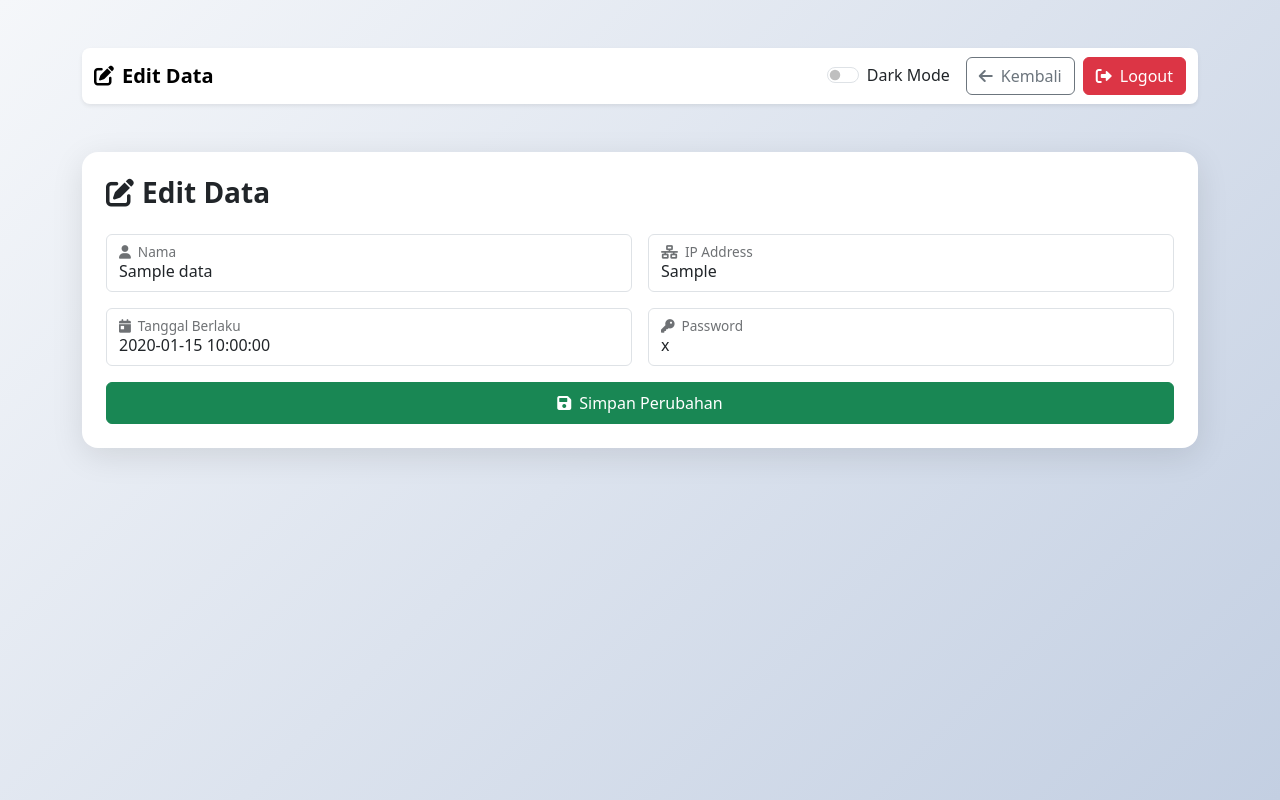
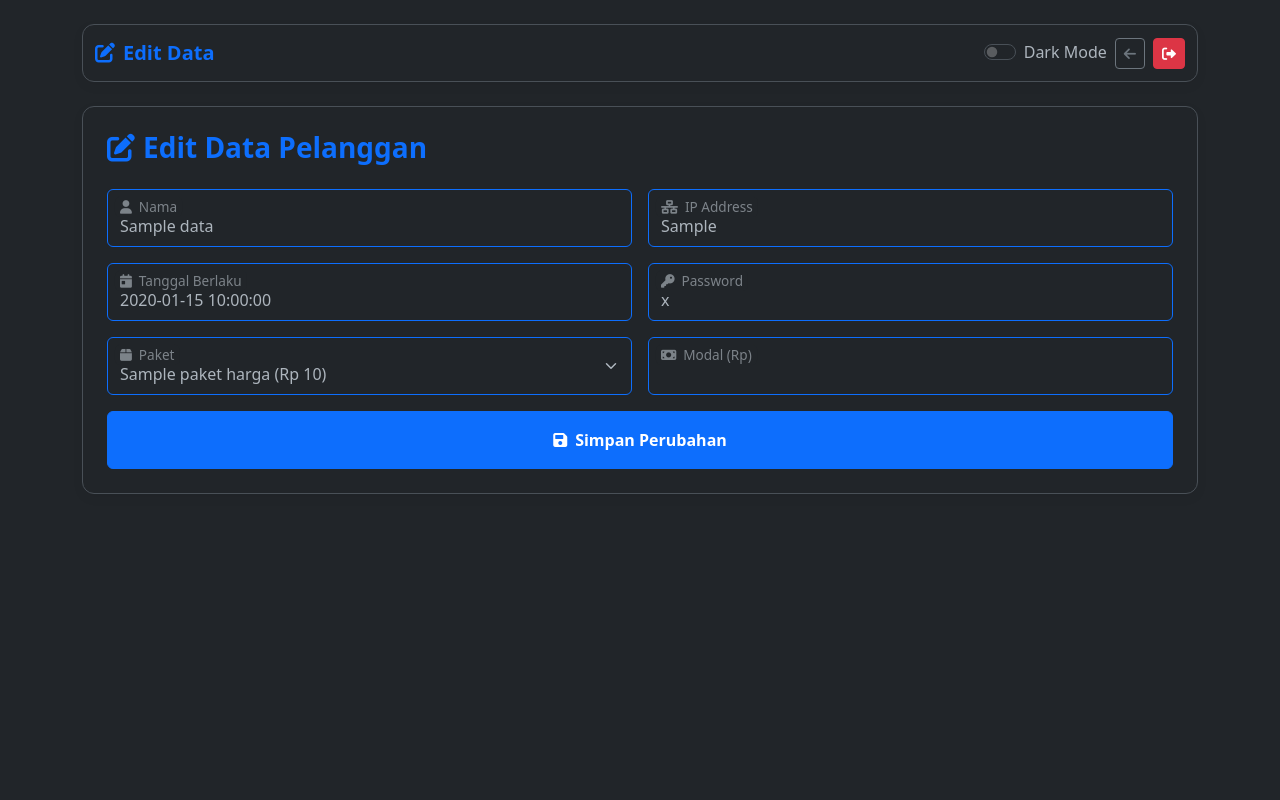
Before and after one commit to orlin24/adminpanel, a Flask app: template templates/edit.html in a window 1280 px wide. Run offline with Flask 3, Linux system fonts and the light colour scheme; the template is opened without the code that fills it: most values are stand-ins (such as "Sample title", 1, 10 or a date in 2020).

Commit message:
Update edit.html

```diff
--- a/templates/edit.html
+++ b/templates/edit.html
@@ -1,141 +1,154 @@
-<!-- edit.html -->
 <!DOCTYPE html>
-<html lang="id" data-bs-theme="light">
+<html lang="id" data-bs-theme="dark">
 <head>
   <meta charset="UTF-8" />
   <meta name="viewport" content="width=device-width, initial-scale=1" />
   <title>Edit Data</title>
-    <link
-      href="https://cdn.jsdelivr.net/npm/bootstrap@5.3.0/dist/css/bootstrap.min.css"
-      rel="stylesheet"
-    />
-    <link
-      href="https://cdnjs.cloudflare.com/ajax/libs/font-awesome/6.0.0/css/all.min.css"
-      rel="stylesheet"
-    />
+  <link href="https://cdn.jsdelivr.net/npm/bootstrap@5.3.0/dist/css/bootstrap.min.css" rel="stylesheet"/>
+  <link href="https://cdnjs.cloudflare.com/ajax/libs/font-awesome/6.0.0/css/all.min.css" rel="stylesheet"/>
   <style>
     body {
-        background: linear-gradient(135deg, #f5f7fa 0%, #c3cfe2 100%);
+      background-color: #f8f9fa;
       min-height: 100vh;
+      transition: background 0.3s ease;
     }
-      .card {
-        border-radius: 1rem;
-        box-shadow: 0 8px 32px rgba(0, 0, 0, 0.1);
+    [data-bs-theme="dark"] body {
+      background-color: #212529;
+    }
+    .card-custom {
+      background: var(--bs-body-bg);
+      border: 1px solid var(--bs-border-color);
+      border-radius: 0.75rem;
+      box-shadow: 0 4px 12px rgba(0, 0, 0, 0.05);
+    }
+    .form-control:focus {
+      border-color: #6366f1;
+      box-shadow: 0 0 0 0.25rem rgba(99, 102, 241, 0.25);
     }
   </style>
 </head>
-  <body class="container py-5">
-    <nav class="navbar navbar-expand-lg bg-white rounded-3 shadow-sm mb-5">
+<body class="container py-4">
+  <!-- Navbar -->
+  <nav class="navbar navbar-expand-lg card-custom mb-4">
     <div class="container-fluid">
-        <a class="navbar-brand fw-bold" href="#"
-          ><i class="fas fa-edit me-2"></i>Edit Data</a
-        >
-        <div class="d-flex align-items-center">
-          <div class="form-check form-switch me-3">
-            <input class="form-check-input" type="checkbox" id="themeSwitch" />
-            <label class="form-check-label" for="themeSwitch">Dark Mode</label>
+      <a class="navbar-brand fw-bold text-primary">
+        <i class="fas fa-edit me-2"></i>Edit Data
+      </a>
+      <div class="d-flex align-items-center gap-2">
+        <div class="form-check form-switch">
+          <input class="form-check-input" type="checkbox" id="themeSwitch">
+          <label class="form-check-label d-none d-sm-block" for="themeSwitch">Dark Mode</label>
         </div>
-          <a
-            href="{{ url_for('list_data') }}"
-            class="btn btn-outline-secondary me-2"
-          >
-            <i class="fas fa-arrow-left me-2"></i>Kembali
+        <a href="{{ url_for('list_data') }}" class="btn btn-outline-secondary btn-sm">
+          <i class="fas fa-arrow-left"></i>
         </a>
-          <a href="{{ url_for('logout') }}" class="btn btn-danger">
-            <i class="fas fa-sign-out-alt me-2"></i>Logout
+        <a href="{{ url_for('logout') }}" class="btn btn-danger btn-sm">
+          <i class="fas fa-sign-out-alt"></i>
         </a>
       </div>
     </div>
   </nav>
 
-    <div class="card border-0">
-      <div class="card-body p-4">
-        <h3 class="mb-4 fw-bold"><i class="fas fa-edit me-2"></i>Edit Data</h3>
+  <!-- Form Edit -->
+  <div class="card-custom p-4">
+    <h3 class="mb-4 fw-bold text-primary">
+      <i class="fas fa-edit me-2"></i>Edit Data Pelanggan
+    </h3>
 
     <form method="POST">
       <div class="row g-3">
-            <div class="col-md-6">
+        <div class="col-12 col-md-6">
           <div class="form-floating">
-                <input
-                  type="text"
-                  class="form-control"
+            <input type="text"
+                   class="form-control border-primary"
                    id="nama"
                    name="nama"
                    value="{{ data.nama }}"
-                  required
-                />
+                   required>
             <label for="nama"><i class="fas fa-user me-2"></i>Nama</label>
           </div>
         </div>
 
-            <div class="col-md-6">
+        <div class="col-12 col-md-6">
           <div class="form-floating">
-                <input
-                  type="text"
-                  class="form-control"
+            <input type="text"
+                   class="form-control border-primary"
                    id="ip"
                    name="ip"
                    value="{{ data.ip }}"
-                  required
-                />
-                <label for="ip"
-                  ><i class="fas fa-network-wired me-2"></i>IP Address</label
-                >
+                   required>
+            <label for="ip"><i class="fas fa-network-wired me-2"></i>IP Address</label>
           </div>
         </div>
 
-            <div class="col-md-6">
+        <div class="col-12 col-md-6">
           <div class="form-floating">
-                <input
-                  type="text"
-                  class="form-control"
+            <input type="text"
+                   class="form-control border-primary"
                    id="tanggal"
                    name="tanggal"
                    value="{{ data.tanggal }}"
-                  required
-                />
-                <label for="tanggal"
-                  ><i class="fas fa-calendar-day me-2"></i>Tanggal
-                  Berlaku</label
-                >
+                   required>
+            <label for="tanggal"><i class="fas fa-calendar-day me-2"></i>Tanggal Berlaku</label>
           </div>
         </div>
 
-            <div class="col-md-6">
+        <div class="col-12 col-md-6">
           <div class="form-floating">
-                <input
-                  type="text"
-                  class="form-control"
+            <input type="text"
+                   class="form-control border-primary"
                    id="password"
                    name="password"
                    value="{{ data.password }}"
-                  required
-                />
-                <label for="password"
-                  ><i class="fas fa-key me-2"></i>Password</label
-                >
+                   required>
+            <label for="password"><i class="fas fa-key me-2"></i>Password</label>
+          </div>
+        </div>
+
+        <div class="col-12 col-md-6">
+          <div class="form-floating">
+            <select class="form-select border-primary" id="paket" name="paket" required>
+              {% for nama_paket, harga in paket_harga.items() %}
+              <option value="{{ nama_paket }}" {% if data.paket == nama_paket %}selected{% endif %}>
+                {{ nama_paket }} (Rp {{ harga | format }})
+              </option>
+              {% endfor %}
+            </select>
+            <label for="paket"><i class="fas fa-box me-2"></i>Paket</label>
+          </div>
+        </div>
+
+        <div class="col-12 col-md-6">
+          <div class="form-floating">
+            <input type="number"
+                   class="form-control border-primary"
+                   id="modal"
+                   name="modal"
+                   value="{{ data.modal }}"
+                   required>
+            <label for="modal"><i class="fas fa-money-bill me-2"></i>Modal (Rp)</label>
           </div>
         </div>
 
         <div class="col-12">
-              <button class="btn btn-success w-100 py-2" type="submit">
+          <button class="btn btn-primary w-100 py-3 fw-bold" type="submit">
             <i class="fas fa-save me-2"></i>Simpan Perubahan
           </button>
         </div>
       </div>
     </form>
   </div>
-    </div>
 
+  <script src="https://cdn.jsdelivr.net/npm/bootstrap@5.3.0/dist/js/bootstrap.bundle.min.js"></script>
   <script>
-      const themeSwitch = document.getElementById("themeSwitch");
-      themeSwitch.addEventListener("change", () => {
+    // Theme Toggle
+    const themeSwitch = document.getElementById('themeSwitch');
+    themeSwitch.addEventListener('change', () => {
       document.documentElement.setAttribute(
-          "data-bs-theme",
-          themeSwitch.checked ? "dark" : "light"
+        'data-bs-theme',
+        themeSwitch.checked ? 'dark' : 'light'
       );
     });
   </script>
-    <script src="https://cdn.jsdelivr.net/npm/bootstrap@5.3.0/dist/js/bootstrap.bundle.min.js"></script>
 </body>
 </html>
```
Lines whose indentation alone changed are shown as unchanged.
